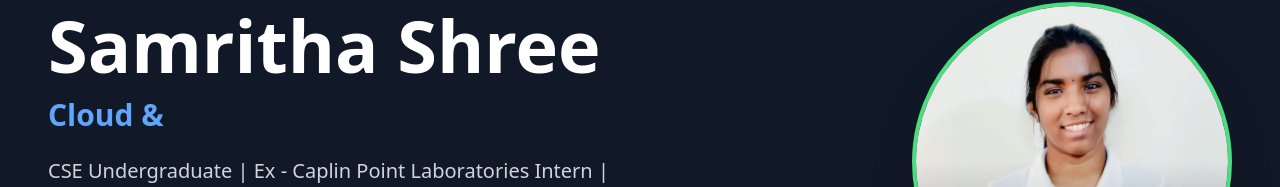
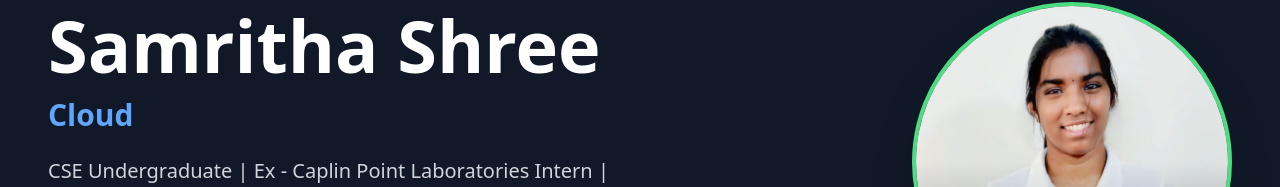
Before and after one commit to SamrithaShree/SamrithaPortfolio, a React (Vite) app: page / in a window 1280 px wide. Shown: the part 111-298 px from the top of the page. Built offline with nearby package versions, Linux system fonts and the light colour scheme.

Commit message:
revert test

```diff
--- a/components/Hero.tsx
+++ b/components/Hero.tsx
@@ -19,7 +19,7 @@ const Hero: React.FC = () => {
 
           <TypeAnimation
             sequence={[
-              'CSE Student',
+              'CS Student',
               2000,
               'Cloud & DevOps Explorer',
               2000,
```
